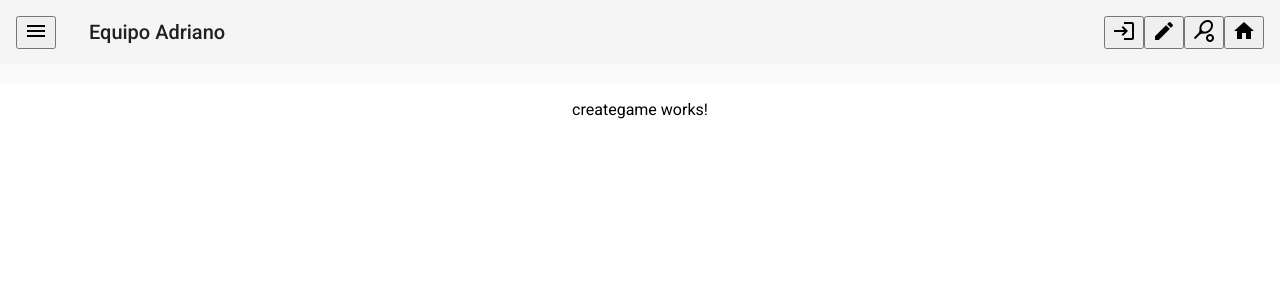
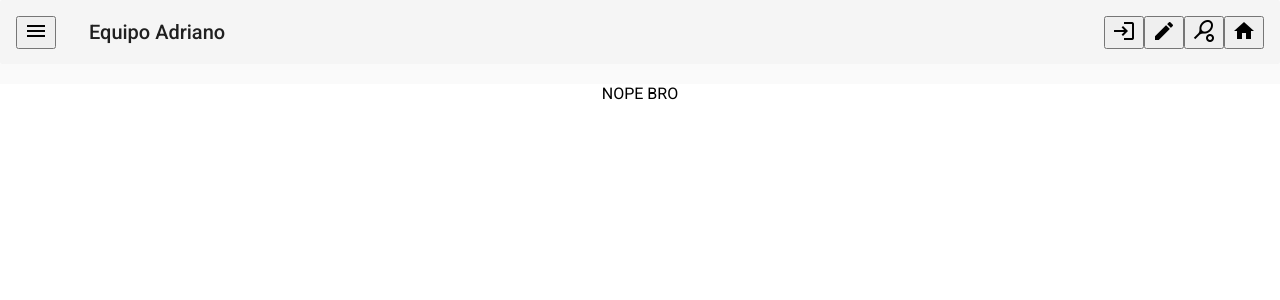
Before and after one commit to matteolefthanders/PadelCalendar, an Angular app: page /creategame in a window 1280 px wide. Shown: the top 300 px of the page. Built offline with nearby package versions, Linux system fonts and the light colour scheme.

Commit message:
Create Game added

```diff
--- a/src/app/creategame/creategame.component.html
+++ b/src/app/creategame/creategame.component.html
@@ -1 +1,39 @@
-<p>creategame works!</p>
+<div class="container">
+  <form *ngIf="showForm" class="example-form" [formGroup]="createGameForm" (ngSubmit)="onFormSubmit(createGameForm.value)" >
+      <h2>Crea nuova partita</h2>
+      <div >
+		<mat-form-field class="example-full-width">
+		    <mat-label>Campo</mat-label>
+		    <input matInput  formControlName="place"
+		            [errorStateMatcher]="matcher">
+		    <mat-error>
+		      <span *ngIf="!createGameForm.get('place').valid && createGameForm.get('place').touched">Il posto è richiesto</span>
+		    </mat-error>
+		</mat-form-field>
+	</div>
+      <div >
+		<mat-form-field>
+			 <mat-label>Data</mat-label>
+    		<input matInput type="datetime-local" formControlName="date"
+		            [errorStateMatcher]="matcher">
+		    <mat-error>
+		      <span *ngIf="!createGameForm.get('date').valid && createGameForm.get('date').touched">La data è richiesta</span>
+		    </mat-error>
+  		</mat-form-field>
+  	</div>
+      <div >
+		<mat-form-field>
+		<mat-label>Stato</mat-label>
+		  <mat-select formControlName="state" [errorStateMatcher]="matcher">
+		    <mat-option *ngFor="let state of states" [value]="state">
+		      {{state}}
+		    </mat-option>
+		  </mat-select>
+		</mat-form-field>
+		</div>
+      <div class="button-row">
+          <button type="submit" [disabled]="!createGameForm.valid" mat-fab color="primary"><mat-icon>create</mat-icon></button>
+      </div>
+  </form>
+  <div *ngIf="!showForm"> NOPE BRO </div>
+</div>
--- a/src/app/creategame/creategame.component.ts
+++ b/src/app/creategame/creategame.component.ts
@@ -1,5 +1,10 @@
 import { Component, OnInit } from '@angular/core';
+import { ErrorStateMatcher } from '@angular/material/core';
+import { AuthService } from  '../auth/auth.service';
+import { ErrormatcherService } from  '../utilities/errormatcher.service';
+import { FormControl, FormGroupDirective, FormBuilder, FormGroup, NgForm, Validators } from '@angular/forms';
 
+import firebase from 'firebase';
 @Component({
   selector: 'app-creategame',
   templateUrl: './creategame.component.html',
@@ -7,9 +12,38 @@ import { Component, OnInit } from '@angular/core';
 })
 export class CreategameComponent implements OnInit {
 
-  constructor() { }
+  createGameForm: FormGroup;
+  ref = firebase.database().ref('Games/');
+  showForm = false;
+  matcher: ErrorStateMatcher
+  states: any[] = ["open","close"];
 
-  ngOnInit(): void {
+
+  constructor(private  authService:  AuthService, private formBuilder: FormBuilder, private myErrorStateMatcher: ErrormatcherService ) {
+  	this.matcher = new ErrormatcherService();
   }
+  ngOnInit() {
+  	this.createGameForm = this.formBuilder.group({
+  		'date' : ['', Validators.required],
+  		'state' : ['open', Validators.required],
+  		'place': ['Padel Tivoli Terme', Validators.required]
+    });
+  	this.showForm = this.authService.isLoggedIn;
+  	if(this.showForm){
+  		var loggedUser = this.authService.getUserLoggedIn();
+  		this.ref.child(loggedUser.uid).on("value", x=>{
 
+  		}, err=>{
+  			console.log("err")
+  			console.log(err)
+  		})
+  	}
+  }
+  onFormSubmit(form: any){
+		const personalInfo = form;
+		this.showForm = this.authService.isLoggedIn;
+  	if(this.showForm){
+
+  	}
+  }
 }
--- a/src/app/navigation/header/header.component.html
+++ b/src/app/navigation/header/header.component.html
@@ -7,7 +7,8 @@
   <span class="heading-big-span"></span>
   <button  routerLink="/login" mat-icon-button class="big" aria-label="Login">
     <mat-icon>login</mat-icon>
-  </button><button mat-icon-button class="big" aria-label="Crea una nuova partita">
+  </button>
+  <button routerLink="/creategame" mat-icon-button class="big" aria-label="Crea una nuova partita">
     <mat-icon>create</mat-icon>
   </button>
   <button mat-icon-button class="big" aria-label="Lista delle partite">
```
